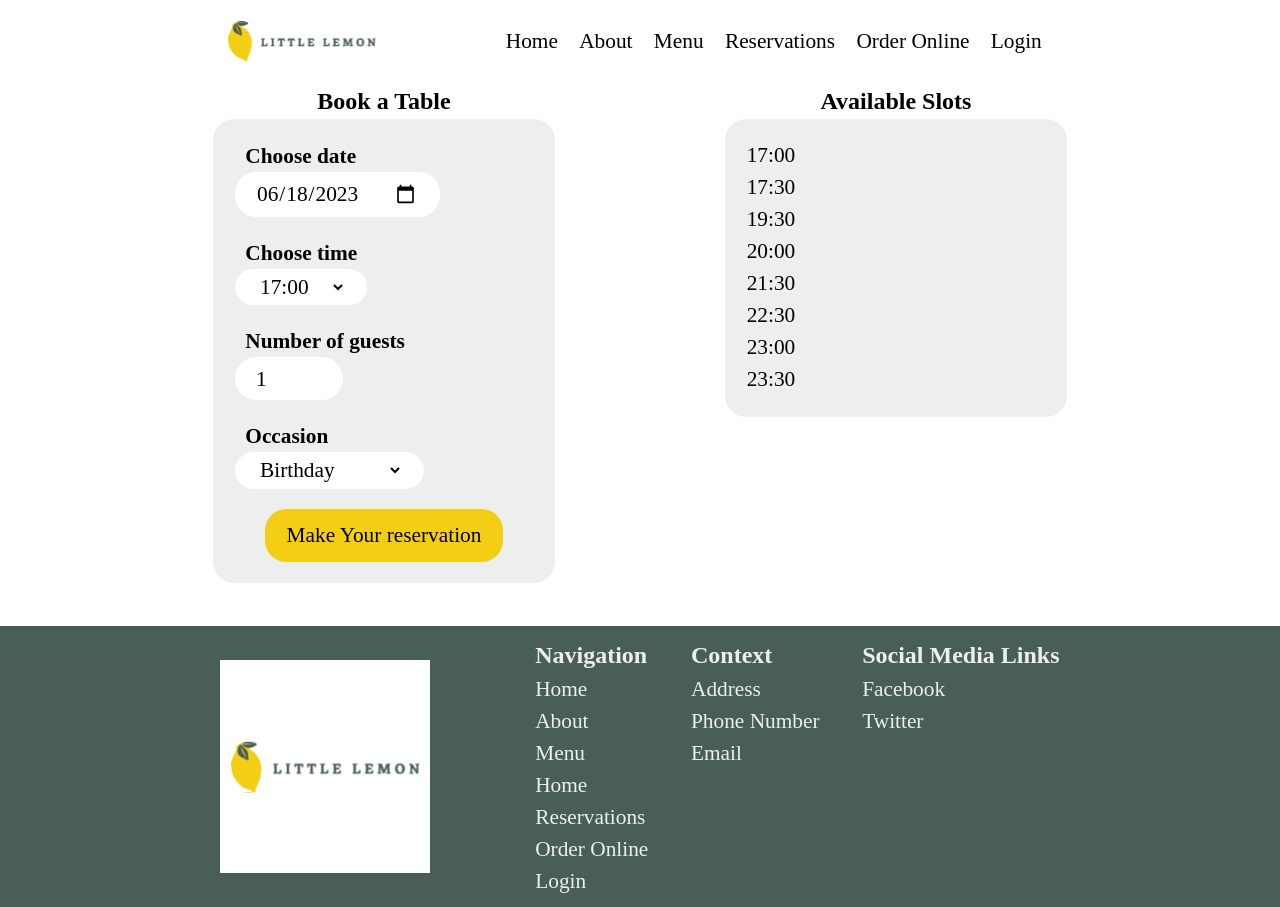
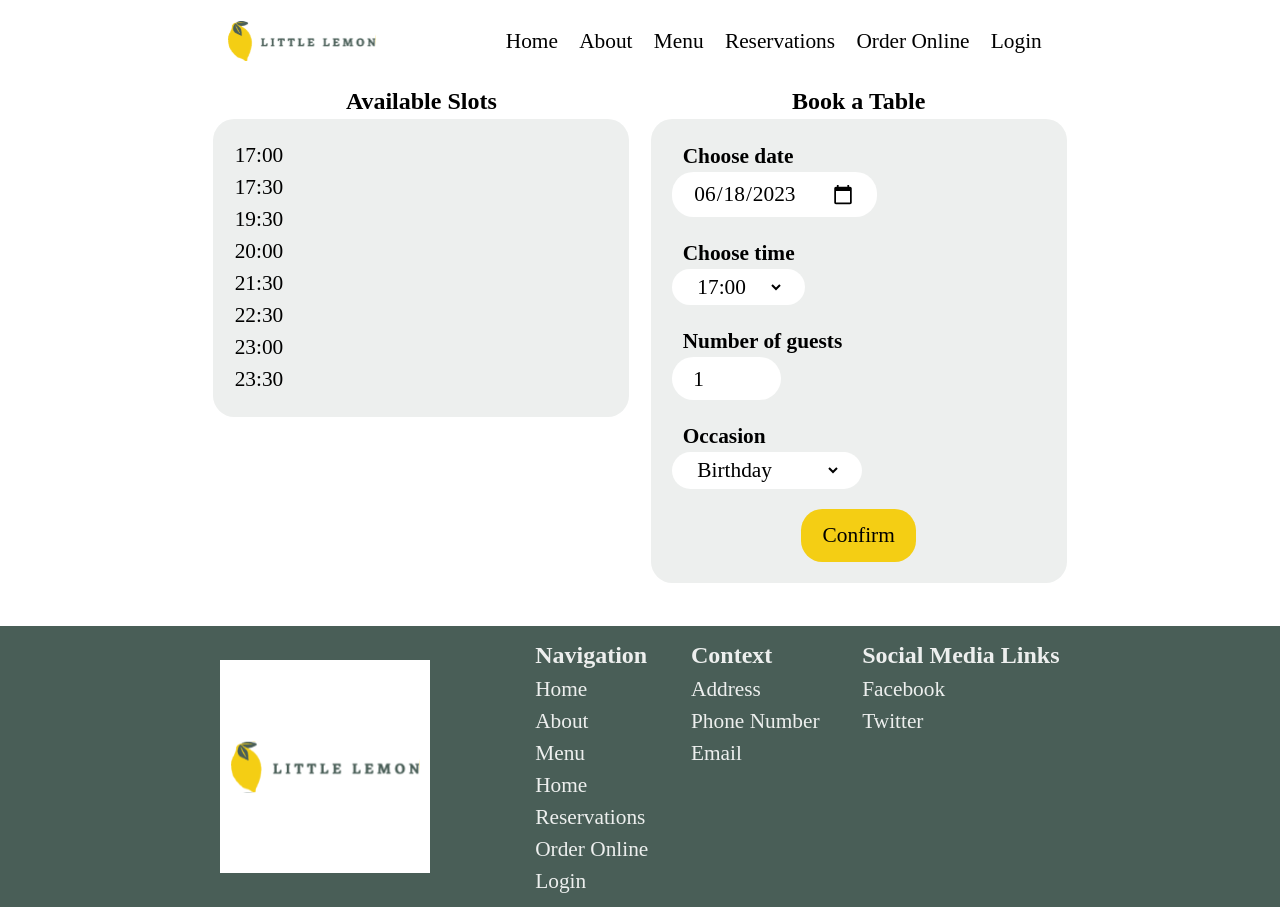
Before and after one commit to blackskygg/little-lemon, a React (Create React App) app: page /book in a window 1280 px wide. Built offline with nearby package versions, Linux system fonts and the light colour scheme.

Commit message:
confirmation page

```diff
--- a/src/App.js
+++ b/src/App.js
@@ -3,14 +3,16 @@ import HomePage from './HomePage';
 import Footer from './Footer';
 import BookingPage from './BookingPage';
 import { Routes, Route } from 'react-router-dom';
+import ConfirmedBooking from './ConfirmedBooking';
 
 function App() {
   return (
     <>
       <Header />
       <Routes>
-        <Route path='/' element={<HomePage />}> </Route>
-        <Route path='/book' element={<BookingPage />}> </Route>
+        <Route path='/' element={<HomePage />} />
+        <Route path='/book' element={<BookingPage />} />
+        <Route path='/confirmed' element={<ConfirmedBooking />} />
       </Routes>
       <Footer />
     </>
--- /dev/null
+++ b/src/BookingForm.js
@@ -0,0 +1,78 @@
+import { useFormik } from 'formik';
+import { useEffect } from 'react';
+import { button, hoverLink } from './commonStyles';
+import * as Yup from 'yup';
+import { fetchAPI, submitAPI } from './apis';
+import { useNavigate } from 'react-router-dom';
+
+const formClasses = 'self-stretch flex flex-col items-start gap-[20px] bg-h-l p-4 rounded-2xl box-border';
+const labelClasses = 'block text-paragraph font-bold px-2';
+const inputClasses = 'text-paragraph bg-white rounded-2xl px-4 py-1 hover:shadow-xl';
+const selectClasses = inputClasses + ' border-r-[1rem] border-white';
+
+function BookingForm({ availableTimes, updateTimes }) {
+    const navigate = useNavigate();
+    const formik = useFormik({
+        initialValues: {
+            date: '',
+            time: '',
+            guests: 1,
+            occasion: 'Birthday'
+        },
+        onSubmit: (values) => {
+            if (submitAPI(values)) {
+                navigate('/confirmed')
+            }
+        },
+        validationSchema: Yup.object({
+            date: Yup.date().required(),
+            guests: Yup.number().min(1).max(10).required(),
+            occasion: Yup.string().oneOf(['Birthday', 'Anniversary']),
+        }),
+    });
+    const onDateChange = (event) => {
+        updateTimes(fetchAPI(new Date(event.target.value)));
+        formik.handleChange(event);
+    };
+
+    useEffect(() => {
+        const currentDate = new Date();
+        updateTimes(fetchAPI(currentDate));
+        formik.setFieldValue('date', currentDate.toISOString().slice(0, 10));
+        formik.setFieldValue('time', availableTimes ? availableTimes[0] : 'empty');
+    }, []);
+
+
+    return (
+        <form className={formClasses} onSubmit={formik.handleSubmit}>
+            <div>
+                <label className={labelClasses} htmlFor='res-date'>Choose date</label>
+                <input className={inputClasses} type='date' id='res-date' name='date' {...formik.getFieldProps('date')} onChange={onDateChange} />
+            </div>
+            <div>
+                <label className={labelClasses} htmlFor='res-time'>Choose time</label>
+                <select className={selectClasses} id='res-time' name='time' {...formik.getFieldProps('time')}>
+                    {availableTimes.map((t) => <option> {t} </option>)}
+                </select>
+            </div>
+            <div>
+                <label className={labelClasses} htmlFor='guests'>Number of guests</label>
+                <input className={inputClasses}
+                    type='number' placeholder='1' min='1' max='10'
+                    id='guests' name='guests'
+                    {...formik.getFieldProps('guests')}
+                />
+            </div>
+            <div>
+                <label className={labelClasses} htmlFor='occasion'>Occasion</label>
+                <select className={selectClasses} id='occasion' name='occasion' {...formik.getFieldProps('occasion')}>
+                    <option>Birthday</option>
+                    <option>Anniversary</option>
+                </select>
+            </div>
+            <input className={[button, hoverLink, 'self-center text-paragraph'].join(' ')} type='submit' value='Confirm' />
+        </form>
+    );
+}
+
+export default BookingForm;
--- a/src/BookingPage.js
+++ b/src/BookingPage.js
@@ -1,91 +1,30 @@
-import { useEffect, useState } from 'react';
-import { adaptiveGrid, button, hoverLink, selfCenter } from './commonStyles';
-import { useFormik } from 'formik';
-import * as Yup from 'yup';
-import { fetchAPI, submitAPI } from './apis';
+import { useState } from 'react';
+import { adaptiveGrid, adaptiveInlineFlex } from './commonStyles';
+import BookingForm from './BookingForm';
 
-const labelClasses = 'block text-paragraph font-bold px-2';
-const inputClasses = 'text-paragraph bg-white rounded-2xl px-4 py-1 hover:shadow-xl';
-const selectClasses = inputClasses + ' border-r-[1rem] border-white';
+function BookingPageCard({ title, children }) {
+    return (
+        <div className={'flex flex-col items-start w-[20rem]'}>
+            <h2 className='text-card-title m-auto'> {title} </h2>
+            {children}
+        </div>
+    )
+}
 
 function BookingPage() {
     const [availableTimes, updateTimes] = useState([]);
-    const formik = useFormik({
-        initialValues: {
-            date: '',
-            time: '',
-            guests: 1,
-            occasion: 'Birthday'
-        },
-        onSubmit: (values) => {
-            console.log(values);
-        },
-        validationSchema: Yup.object({
-            date: Yup.date().required(),
-            time: Yup.string().required(),
-            guests: Yup.number().min(1).max(10).required(),
-            occasion: Yup.string().oneOf(['Birthday', 'Anniversary']),
-        }),
-    });
-
-    useEffect(() => {
-        const currentDate = new Date();
-        updateTimes(fetchAPI(currentDate));
-        formik.setFieldValue('date', currentDate.toISOString().slice(0, 10));
-        formik.setFieldValue('time', availableTimes ? availableTimes[0] : 'empty');
-    }, []);
-
-
-    const onDateChange = (event) => {
-        updateTimes(fetchAPI(new Date(event.target.value)));
-        formik.handleChange(event);
-    };
 
     return (
         <section className={adaptiveGrid + ' mb-8'}>
-            <div className={selfCenter + ' xl:justify-self-stretch xl:col-start-3 xl:col-end-11 flex flex-wrap justify-center xl:justify-between items-start gap-4'}>
-                <div className={'flex flex-col items-start w-[16rem]'}>
-                    <h2 className='text-card-title m-auto'> Book a Table </h2>
-                    <form
-                        className={'self-stretch flex flex-col items-start gap-[20px] bg-h-l p-4 rounded-2xl box-border '}
-                        onSubmit={formik.handleSubmit}
-                    >
-                        <div>
-                            <label className={labelClasses} for='res-date'>Choose date</label>
-                            <input className={inputClasses} type='date' id='res-date' name='date' {...formik.getFieldProps('date')} onChange={onDateChange} />
-                        </div>
-                        <div>
-                            <label className={labelClasses} for='res-time'>Choose time</label>
-                            <select className={selectClasses} id='res-time' name='time' {...formik.getFieldProps('time')}>
-                                {availableTimes.map((t) => <option> {t} </option>)}
-                            </select>
-                        </div>
-                        <div>
-                            <label className={labelClasses} for='guests'>Number of guests</label>
-                            <input className={inputClasses}
-                                type='number' placeholder='1' min='1' max='10'
-                                id='guests' name='guests'
-                                {...formik.getFieldProps('guests')}
-                            />
-                        </div>
-                        <div>
-                            <label className={labelClasses} for='occasion'>Occasion</label>
-                            <select className={selectClasses} id='occasion' name='occasion' {...formik.getFieldProps('occasion')}>
-                                <option>Birthday</option>
-                                <option>Anniversary</option>
-                            </select>
-                        </div>
-                        <input className={[button, hoverLink, 'self-center text-paragraph'].join(' ')} type='submit' value='Make Your reservation' />
-                    </form>
-                </div>
-                <div className={'flex flex-col items-start w-[16rem]'}>
-                    <h2 className='text-card-title m-auto'> Available Slots </h2>
+            <div className={adaptiveInlineFlex}>
+                <BookingPageCard title='Available Slots'>
                     <div className={'self-stretch flex flex-col items-start gap-[20px] bg-h-l p-4 rounded-2xl box-border '}>
-                        <ul>
-                            {availableTimes.map((t) => <li> {t} </li>)}
-                        </ul>
+                        <ul> {availableTimes.map((t) => <li> {t} </li>)} </ul>
                     </div>
-                </div>
+                </BookingPageCard>
+                <BookingPageCard title='Book a Table'>
+                    <BookingForm availableTimes={availableTimes} updateTimes={updateTimes} />
+                </BookingPageCard>
             </div>
         </section>
     );
--- /dev/null
+++ b/src/ConfirmedBooking.js
@@ -0,0 +1,15 @@
+import { Link } from "react-router-dom";
+import { button } from "./commonStyles";
+
+function ConfirmedBooking() {
+    return (
+        <section>
+            <div className='bg-h-l p-4 mb-8 rounded-2xl box-border w-60 mx-auto'>
+                <p className='text-center text-lead mx-auto mb-4 box-border w-full'> Reservation confirmed! </p>
+                <Link role='button' className={button + ' block mx-auto w-16'} to='/'> OK! </Link>
+            </div>
+        </section>
+    );
+}
+
+export default ConfirmedBooking;
--- a/src/Specials.js
+++ b/src/Specials.js
@@ -8,7 +8,7 @@ import lemonDessert from './assets/lemon dessert.jpg';
 
 function SpecialCard({ img, name, price, description }) {
     return (
-        <article className={selfCenter + ' w-48 rounded-t-2xl bg-h-l m-2'}>
+        <article className='w-48 rounded-t-2xl bg-h-l m-2'>
             <img src={img} alt={name} className='rounded-t-2xl box-border h-32 w-full' />
             <div className='p-2 h-full'>
                 <div className='flex flex-wrap justify-between items-end pb-4'>
--- a/src/UserReviews.js
+++ b/src/UserReviews.js
@@ -1,10 +1,10 @@
-import { adaptiveGrid, adaptiveInlineFlex, button, hoverLink, selfCenter } from "./commonStyles";
+import { adaptiveGrid, adaptiveInlineFlex } from "./commonStyles";
 import greakSalad from './assets/greek salad.jpg';
 
 
 function ReviewCard({ rating, name, img, text }) {
     return (
-        <article className={selfCenter + ' w-40 rounded-2xl bg-h-l m-2 p-2'}>
+        <article className='w-40 rounded-2xl bg-h-l m-2 p-2'>
             <p className='text-lead'> {`Rating: ${rating}`} </p>
             <div className='flex justify-left items-center gap-4 my-4'>
                 <img src={img} alt='review' className='box-border w-12 h-12'/>
--- a/src/commonStyles.js
+++ b/src/commonStyles.js
@@ -5,7 +5,7 @@ export const selfCenter = 'self-center justify-self-center';
 export const adaptiveInlineFlex = [
     selfCenter,
     'xl:justify-self-stretch xl:col-start-3 xl:col-end-11',
-    'flex flex-wrap justify-around xl:flex-nowrap xl:justify-between',
+    'flex flex-wrap justify-around xl:flex-nowrap xl:justify-between items-start gap-4',
 ].join(' ');
 
 export const button = 'bg-1-l text-highlight rounded-2xl px-4 py-2 hover:bg-2-d';
```
Also changed, not shown: 2 other files (tests, documents, lock files or other folders).
